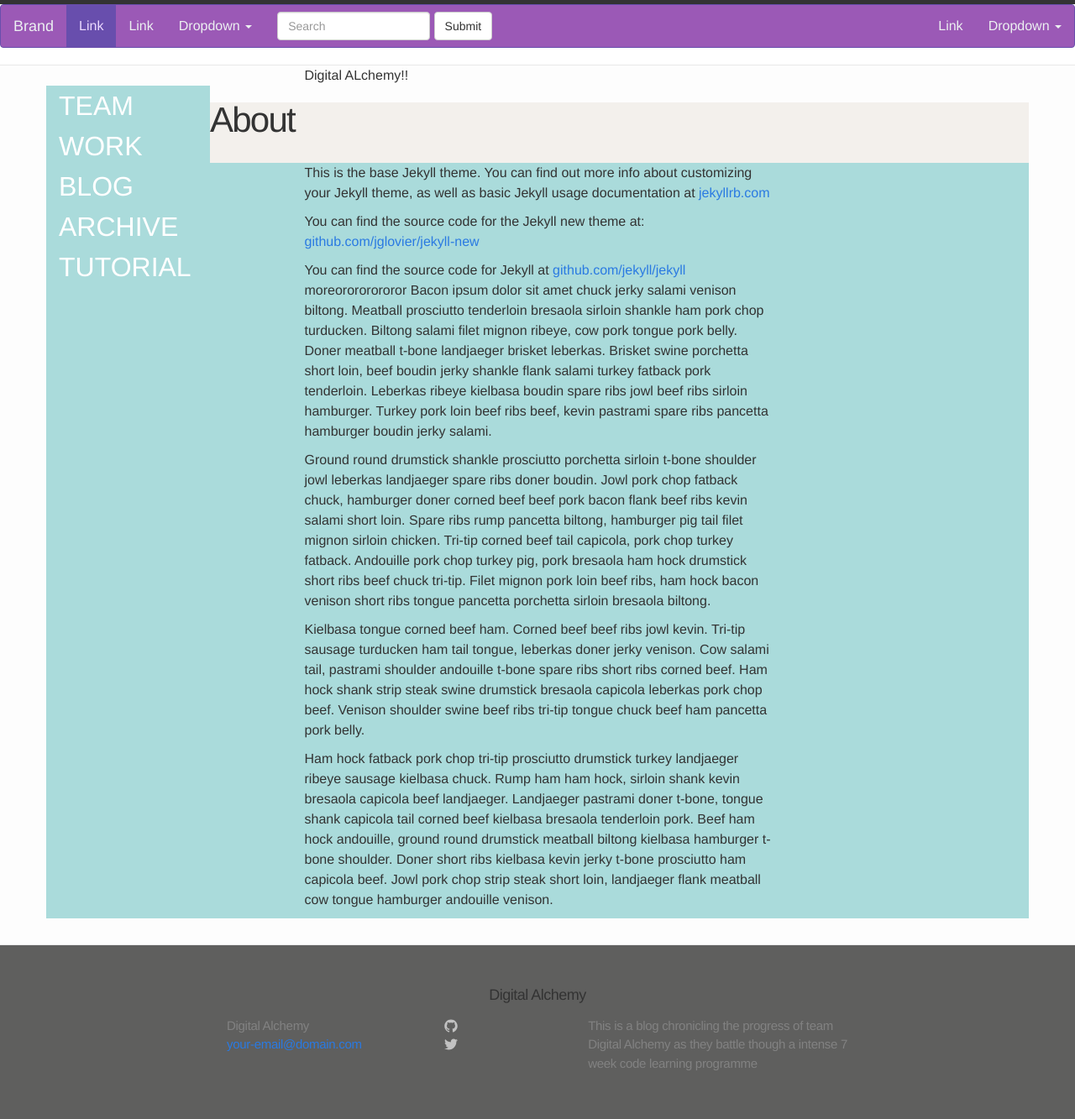
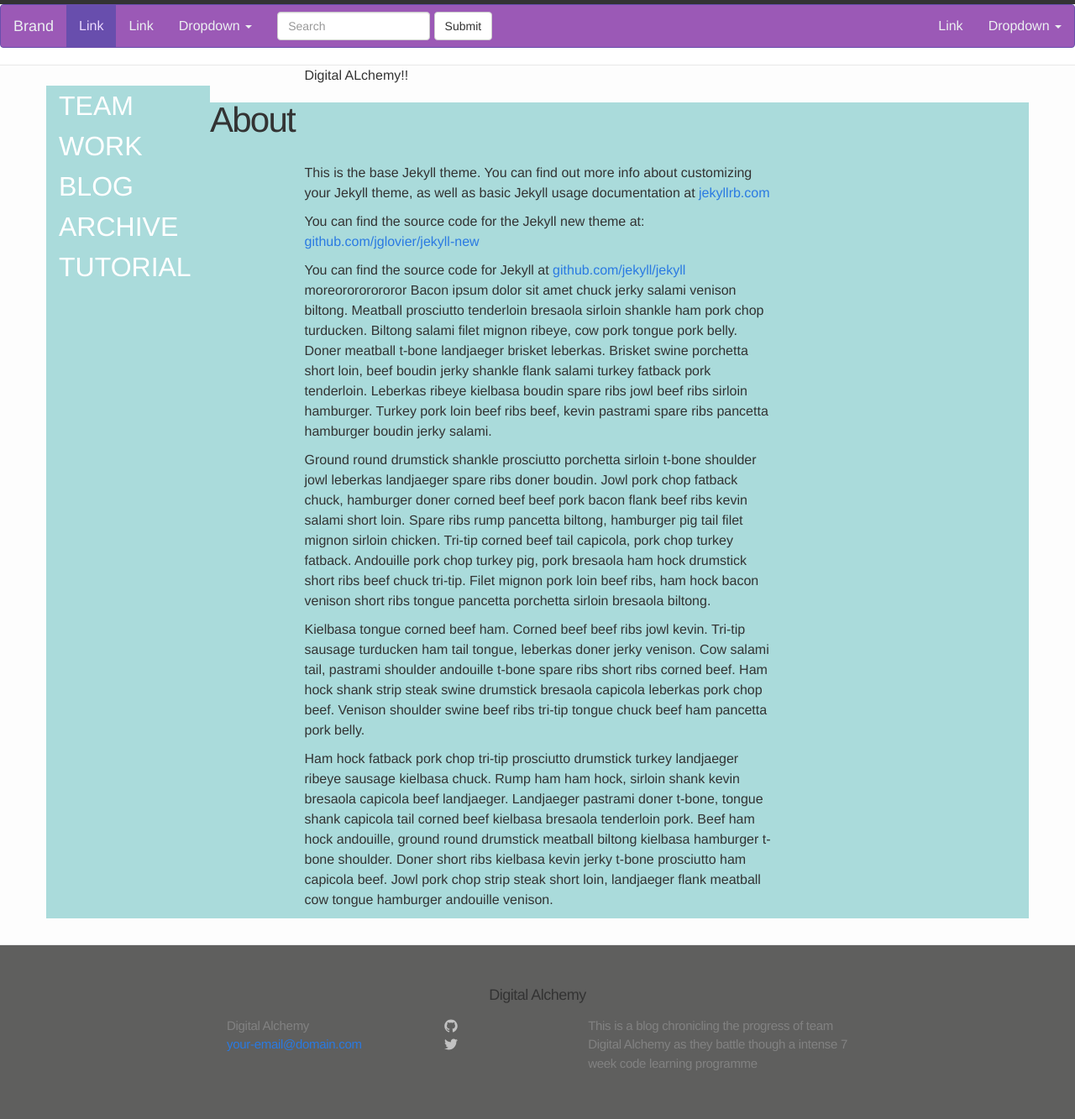
Before and after one commit to theodore-q/Digital-alchemy2.0, a Jekyll site: the page built from about.md, in a window 1280 px wide. Shown: the whole page at 84% size. Built offline with Jekyll 4.4.1, drawn with Linux system fonts in a browser that asks for light colours; nearby versions of some CDN libraries.

Commit message:
previous changes proeprly

```diff
--- a/_layouts/onecolumn.html
+++ b/_layouts/onecolumn.html
@@ -1,7 +1,7 @@
 ---
 layout: page
 ---
-<div style = "background-color:#aadbdb;" class = "container" >
+<div class = "container" >
      <div class = "row" >
        <div class = "col-md-6 col-md-offset-1" >
          {{content}}
--- a/_layouts/page.html
+++ b/_layouts/page.html
@@ -1,7 +1,7 @@
 ---
 layout: default
 ---
-<div class="post">
+<div  style = "background-color:#aadbdb;" class="post">
 
   <header class="post-header">
     <h1>{{ page.title }}</h1>
```
